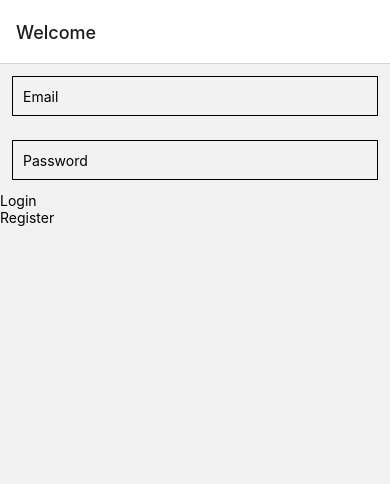
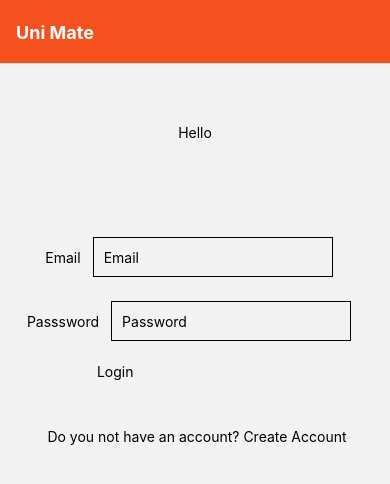
Before and after one commit to MahmoodGitt/Final-Year-Project, a React Native app: screen /Login in a window 390 px wide. Shown: the top 484 px of the page. Built offline with nearby package versions, Linux system fonts and the light colour scheme.

Commit message:
Managed to adjust the layout of login screen

```diff
--- a/App.js
+++ b/App.js
@@ -25,7 +25,16 @@ const App = () => {
 				<Stack.Screen
 					name="Login"
 					component={LoginScreen}
-					options={{ title: 'Welcome' }}
+					options={{
+						title: 'Uni Mate',
+						headerStyle: {
+							backgroundColor: '#f4511e',
+						},
+						headerTintColor: '#fff',
+						headerTitleStyle: {
+							fontWeight: 'bold',
+						},
+					}}
 				/>
 				<Stack.Screen
 					name="Home"
--- a/package.json
+++ b/package.json
@@ -18,6 +18,7 @@
     "react": "17.0.1",
     "react-dom": "17.0.1",
     "react-native": "0.64.3",
+    "react-native-paper": "^4.12.0",
     "react-native-safe-area-context": "3.3.2",
     "react-native-screens": "~3.10.1",
     "react-native-web": "0.17.1"
--- a/screens/LoginScreen.js
+++ b/screens/LoginScreen.js
@@ -36,13 +36,21 @@ const LoginScreen = ({ navigation }) => {
 	};
 
 	return (
-		<View>
+		<View style={styles.container}>
+			<Text style={{ flex: 0.5, marginTop: 50 }}>Hello</Text>
+			<View style={styles.inputFlex}>
+				<View style={styles.inputContainer}>
+					<Text>Email</Text>
 					<TextInput
 						style={styles.input}
 						placeholder="Email"
 						value={email}
 						onChangeText={(text) => setEmail(text)}
 					/>
+				</View>
+
+				<View style={styles.inputContainer}>
+					<Text>Passsword</Text>
 					<TextInput
 						style={styles.input}
 						placeholder="Password"
@@ -50,22 +58,37 @@ const LoginScreen = ({ navigation }) => {
 						value={password}
 						secureTextEntry
 					/>
-			<View style={styles.buttonContainer}>
-				<TouchableOpacity onPress={pressHandler} style={styles.button}>
-					<Text style={styles.button}>Login</Text>
-				</TouchableOpacity>
 				</View>
 
 				<View>
+					<TouchableOpacity onPress={pressHandler} style={styles.button}>
+						<Text style={styles.loginButton}>Login</Text>
+					</TouchableOpacity>
+				</View>
+			</View>
+
+			<View style={styles.footer}>
+				<Text> Do you not have an account? </Text>
+				<View style={styles.registerButton}>
 					<TouchableOpacity onPress={handleSignUp} style={styles.button}>
-					<Text style={styles.button}>Register</Text>
+						<Text style={styles.button}>Create Account</Text>
 					</TouchableOpacity>
+				</View>
 			</View>
 		</View>
 	);
 };
 
 const styles = StyleSheet.create({
+	// Styling the page
+	container: {
+		justifyContent: 'center',
+		alignItems: 'center',
+		padding: 10,
+		flex: 1,
+	},
+
+	// Styling the input boxes
 	input: {
 		height: 40,
 		margin: 12,
@@ -74,6 +97,30 @@ const styles = StyleSheet.create({
 		justifyContent: 'center',
 		alignItems: 'center',
 	},
+
+	inputFlex: {
+		flex: 1,
+	},
+
+	inputContainer: {
+		flexDirection: 'row',
+		justifyContent: 'center',
+		alignItems: 'center',
+	},
+
+	// Styling the login button
+	loginButton: {
+		alignItems: 'center',
+		justifyContent: 'center',
+		marginLeft: 70,
+		marginTop: 10,
+	},
+
+	// Styling the footer content
+	footer: {
+		flex: 2,
+		flexDirection: 'row',
+	},
 });
 
 export default LoginScreen;
```
Also changed, not shown: screens/RegisterUserScreen.js (added), 2 other files (tests, documents, lock files or other folders). Lines whose indentation alone changed are shown as unchanged.
